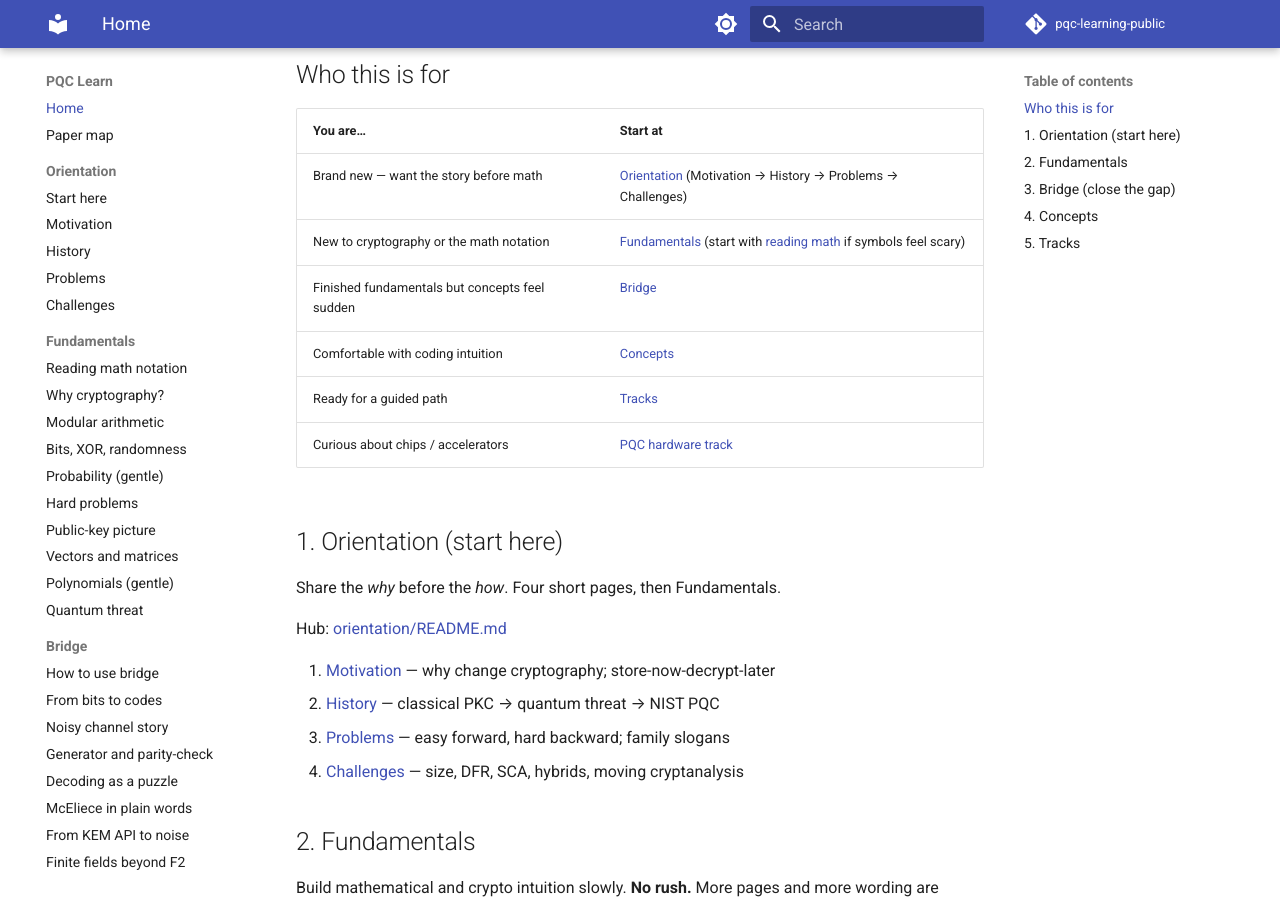
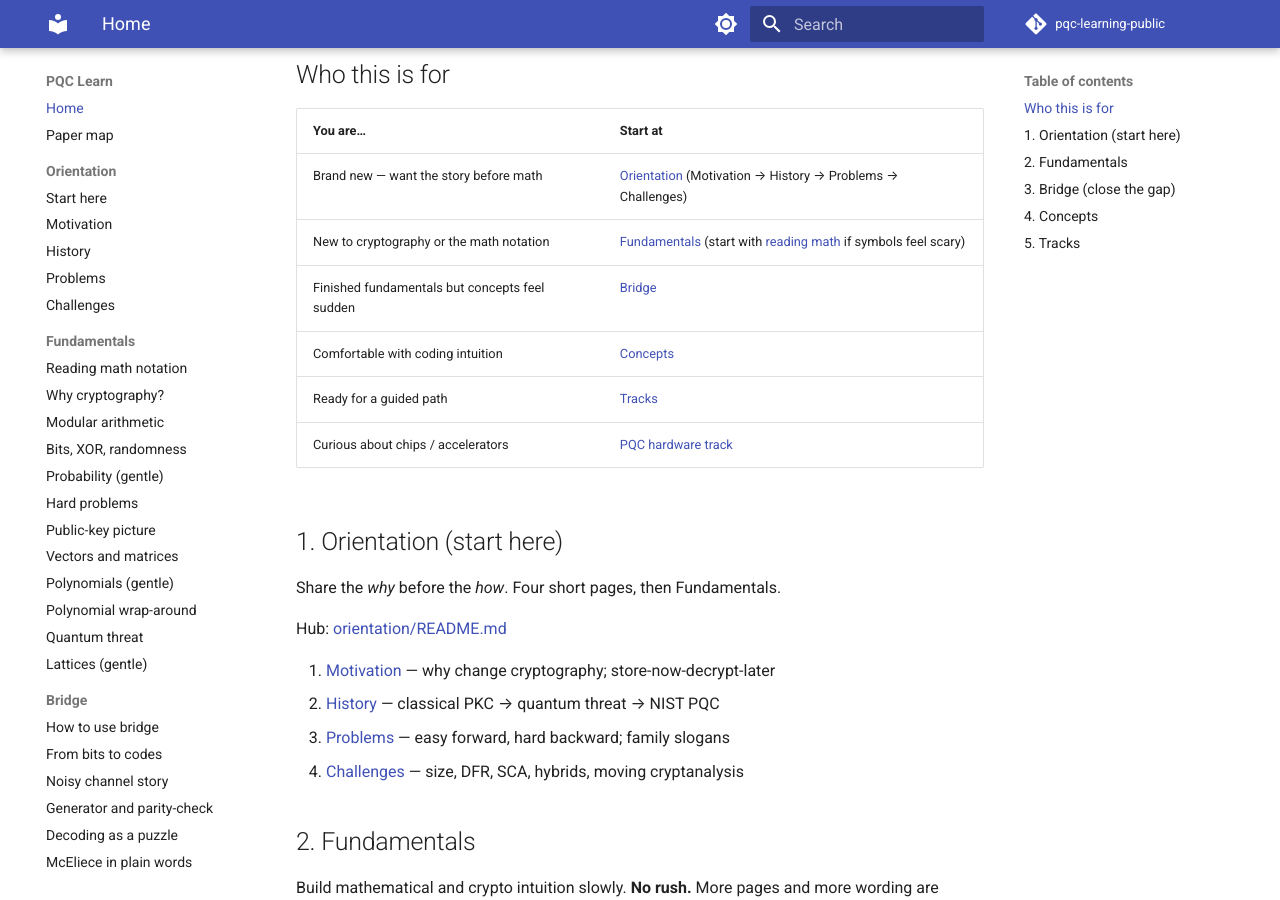
Before and after one commit to Post-Quantum-Cryptography-PQC/learning, an MkDocs documentation site: the page built from docs/index.md, in a window 1280 px wide and 900 px high, scrolled down 374 px. Built offline with MkDocs 1.6.1 and Material for MkDocs 9.7.7, drawn with Linux system fonts in a browser that asks for light colours; comment, search, counter and statistics services are not loaded.

Commit message:
sync from pqc-learning-public@82bcffa

```diff
--- a/mkdocs.yml
+++ b/mkdocs.yml
@@ -74,7 +74,9 @@ nav:
       - Public-key picture: fundamentals/public-key-picture.md
       - Vectors and matrices: fundamentals/vectors-matrices.md
       - Polynomials (gentle): fundamentals/polynomials-gentle.md
+      - Polynomial wrap-around: fundamentals/polynomials-wraparound.md
       - Quantum threat: fundamentals/quantum-threat.md
+      - Lattices (gentle): fundamentals/lattices-gentle.md
   - Bridge:
       - How to use bridge: bridge/README.md
       - From bits to codes: bridge/from-bits-to-codes.md
```
